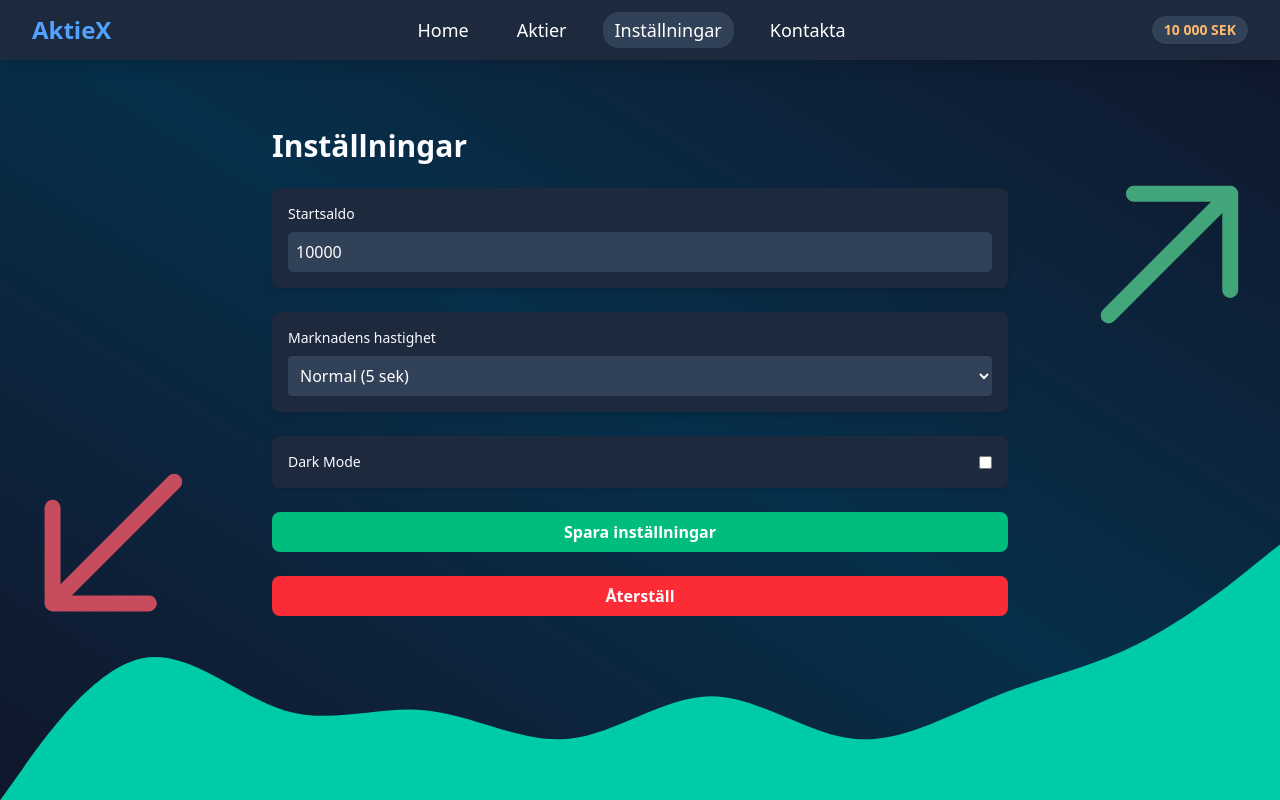
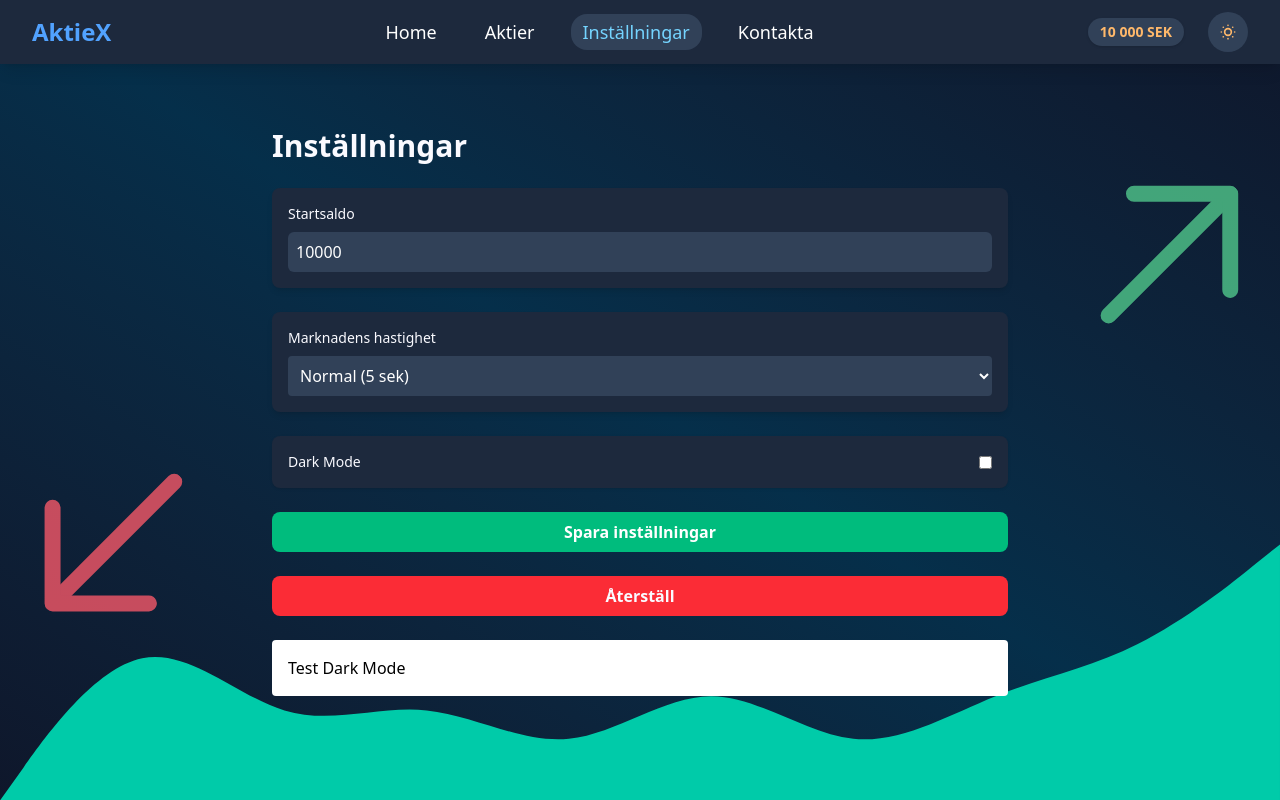
Before and after one commit to AlbinWr/portfoljtrack, a React (Vite) app: page /installningar in a window 1280 px wide. Built offline with nearby package versions, Linux system fonts and the light colour scheme.

Commit message:
Efter lite krångel är dark mode fixat. Knapp för att växla mellan dark och light mode med en roterande transition.

```diff
--- a/package.json
+++ b/package.json
@@ -29,7 +29,7 @@
     "eslint-plugin-react-refresh": "^0.4.20",
     "globals": "^16.3.0",
     "postcss": "^8.5.6",
-    "tailwindcss": "^4.1.13",
+    "tailwindcss": "^4.1.14",
     "typescript": "~5.8.3",
     "typescript-eslint": "^8.39.1",
     "vite": "^7.1.2"
--- a/src/components/Navbar.tsx
+++ b/src/components/Navbar.tsx
@@ -5,13 +5,31 @@ import { useSaldo } from "../hooks/useSaldo";
 import { DiAptana } from 'react-icons/di';
 import { GoGraph } from 'react-icons/go';
 import { MdContactSupport } from 'react-icons/md';
+import { LuSunDim, LuMoon } from 'react-icons/lu';
+import { useState, useEffect } from "react";
 
 export const Navbar = () => {
   const { saldo } = useSaldo();
+  const [darkMode, setDarkMode] = useState(() => {
+    const saved = localStorage.getItem("darkMode");
+    return saved === "true" ? true : false;
+  });
+
+  useEffect(() => {
+    if (darkMode) {
+      document.documentElement.classList.add("dark");
+    } else {
+      document.documentElement.classList.remove("dark");
+    }
+    localStorage.setItem("darkMode", darkMode.toString());
+  }, [darkMode]);
+
+  const toggleDarkMode = () => {
+    setDarkMode(!darkMode);
+  };
 
   return (
     <nav className="fixed top-0 left-0 w-full bg-slate-800 shadow-lg flex items-center justify-between px-8 py-3 z-100">
-
       {/* Logotyp och titel */}
       <NavLink to="/">
         <div className="flex items-center gap-3 text-blue-400">
@@ -43,7 +61,7 @@ export const Navbar = () => {
           }
         >
           {/* Ikon för mobil */}
-          <GoGraph  className="text-xl sm:hidden" />
+          <GoGraph className="text-xl sm:hidden" />
 
           {/* Text för desktop */}
           <span className="hidden sm:inline">Aktier</span>
@@ -79,7 +97,7 @@ export const Navbar = () => {
           }
         >
           {/* Ikon för mobil */}
-          <MdContactSupport   className="text-xl sm:hidden" />
+          <MdContactSupport className="text-xl sm:hidden" />
 
           {/* Text för desktop */}
           <span className="hidden sm:inline">Kontakta</span>
@@ -89,12 +107,41 @@ export const Navbar = () => {
         </NavLink>
       </div>
 
+      <div className="flex items-center gap-6">
         {/* Saldot */}
         <div className="bg-slate-700 text-white text-sm px-3 py-1 rounded-full shadow">
           <span className="font-semibold text-orange-300">
             {saldo.toLocaleString("sv-SE")} SEK
           </span>
         </div>
+
+        {/* Dark mode toggle */}
+        <div className="flex items-center gap-4">
+          <button
+            onClick={toggleDarkMode}
+            className="relative w-10 h-10 flex items-center justify-center rounded-full bg-slate-700 dark:bg-slate-600 hover:bg-slate-600 dark:hover:bg-slate-500 transition duration-300 text-white text-xl"
+          >
+            <span
+              className={`inline-block transition-all duration-300 transform ${
+                darkMode
+                  ? "rotate-180 scale-110 opacity-0"
+                  : "rotate-0 scale-100 opacity-100"
+              }`}
+            >
+              <LuSunDim className="text-orange-300" />
+            </span>
+            <span
+              className={`inline-block transition-all duration-300 transform absolute ${
+                darkMode
+                  ? "rotate-0 scale-100 opacity-100"
+                  : "rotate-180 scale-110 opacity-0"
+              }`}
+            >
+              <LuMoon className="text-sky-300" />
+            </span>
+          </button>
+        </div>
+      </div>
     </nav>
   );
 };
--- a/src/index.css
+++ b/src/index.css
@@ -1,9 +1,3 @@
 @import "tailwindcss";
 
-a:-webkit-any-link {
-  text-decoration: none;
-  color: white;
-  cursor: pointer;
-}
-
-nav a {text-decoration: none;}
+@custom-variant dark (&:where(.dark, .dark *));
--- a/src/routes/Installningar.tsx
+++ b/src/routes/Installningar.tsx
@@ -94,6 +94,10 @@ export const Installningar = () => {
         <button type="button" onClick={handleAterstall} className="w-full bg-red-500 hover:bg-red-600  active:scale-95 transition duration-150 text-[#FAFAFF] font-semibold px-4 py-2 rounded-lg">
           Återställ
         </button>
+<div className="bg-white dark:bg-black text-black dark:text-white p-4 rounded">
+  Test Dark Mode
+</div>
+
       </div>
       </form>
     </div>
--- /dev/null
+++ b/tailwind.config.ts
@@ -0,0 +1,13 @@
+import type { Config } from "tailwindcss";
+
+export default {
+  darkMode: "class",
+  content: [
+    "./index.html",
+    "./src/**/*.{js,ts,jsx,tsx}",
+  ],
+  theme: {
+    extend: {},
+  },
+  plugins: [],
+} satisfies Config;
```
Also changed, not shown: 1 other file (tests, documents, lock files or other folders).
